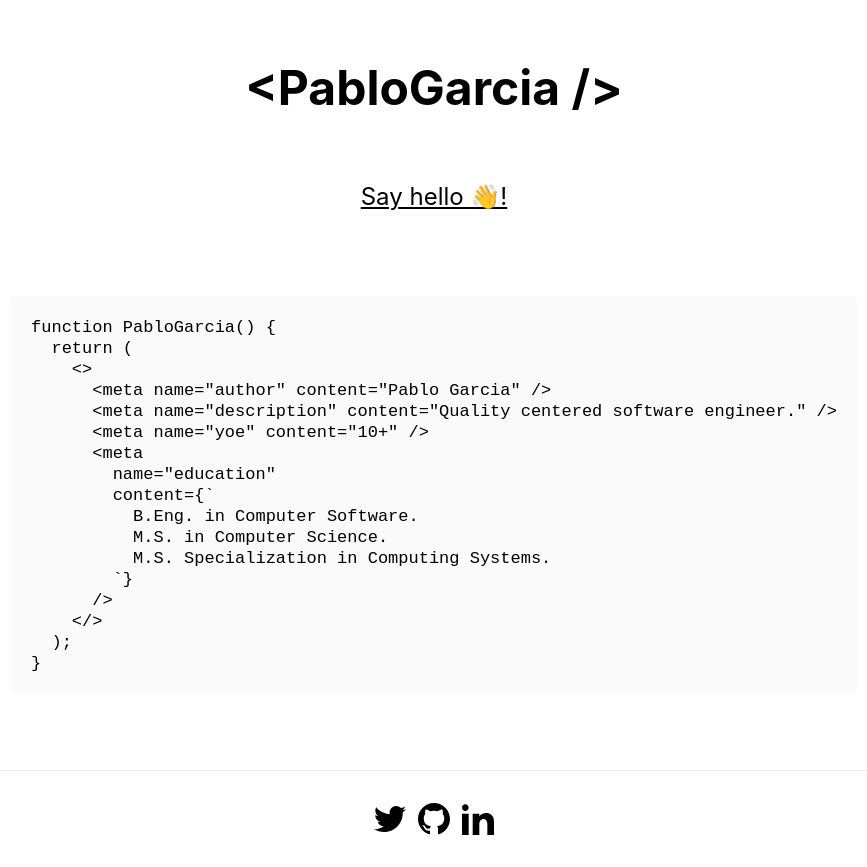
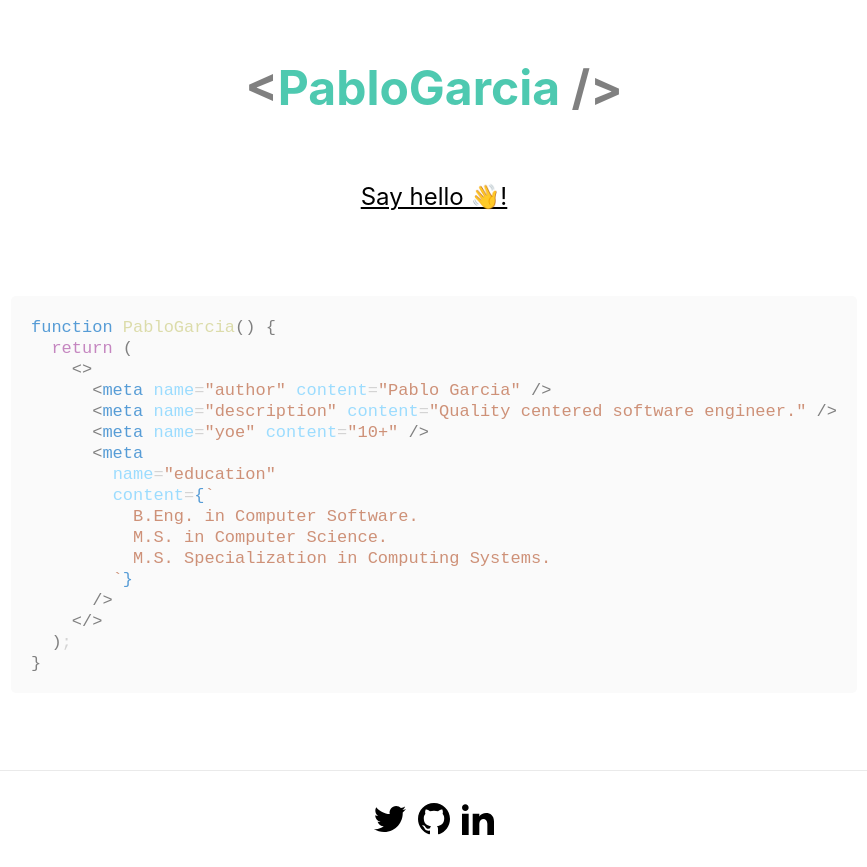
Before and after one commit to pgarciacamou/pgarciacamou-website, a Next.js app: page / in a window 1280 px wide. Shown: the whole page, without its empty margins (206-1073 px from the left). Built offline with nearby package versions, Linux system fonts and the light colour scheme.

Commit message:
feat: add theme color

```diff
--- a/app/home/home.tsx
+++ b/app/home/home.tsx
@@ -23,10 +23,13 @@ function PabloGarcia() {
 export default function Home() {
   return (
     <div className={styles.container}>
+      {/* <PabloGarcia /> */}
       <main className={styles.main}>
         <div className={styles.spacer} />
         <h1 className={styles.title} aria-label="Pablo Garcia">
-          {"<PabloGarcia />"}
+          <span style={{ color: "#808080" }}>{"<"}</span>
+          <span style={{ color: "#4EC9B0" }}>{"PabloGarcia "}</span>
+          <span style={{ color: "#808080" }}>{"/>"}</span>
         </h1>
         <p className={styles.description}>
           <a
@@ -38,7 +41,67 @@ export default function Home() {
           </a>
         </p>
         <pre className={[styles.code].join(" ")}>
-          <code>{descriptionCode.trim()}</code>
+          <code style={{ color: "#808080" }}>
+            <span style={{ color: "#569CD6" }}>function</span>{" "}
+            <span style={{ color: "#DCDCAA" }}>PabloGarcia</span>
+            <span>{"() {\n  "}</span>
+            <span style={{ color: "#C586C0" }}>return </span>
+            <span>{"(\n    <>"}</span>
+            <span>{"\n      <"}</span>
+            <span style={{ color: "#569CD6" }}>meta </span>
+            <span style={{ color: "#9CDCFE" }}>name</span>
+            <span style={{ color: "#D4D4D4" }}>=</span>
+            <span style={{ color: "#CE9178" }}>"author" </span>
+            <span style={{ color: "#9CDCFE" }}>content</span>
+            <span style={{ color: "#D4D4D4" }}>=</span>
+            <span style={{ color: "#CE9178" }}>"Pablo Garcia"</span>
+            <span>{" />"}</span>
+            <span>{"\n      <"}</span>
+            <span style={{ color: "#569CD6" }}>meta </span>
+            <span style={{ color: "#9CDCFE" }}>name</span>
+            <span style={{ color: "#D4D4D4" }}>=</span>
+            <span style={{ color: "#CE9178" }}>"description" </span>
+            <span style={{ color: "#9CDCFE" }}>content</span>
+            <span style={{ color: "#D4D4D4" }}>=</span>
+            <span style={{ color: "#CE9178" }}>
+              "Quality centered software engineer."
+            </span>
+            <span>{" />"}</span>
+            <span>{"\n      <"}</span>
+            <span style={{ color: "#569CD6" }}>meta </span>
+            <span style={{ color: "#9CDCFE" }}>name</span>
+            <span style={{ color: "#D4D4D4" }}>=</span>
+            <span style={{ color: "#CE9178" }}>"yoe" </span>
+            <span style={{ color: "#9CDCFE" }}>content</span>
+            <span style={{ color: "#D4D4D4" }}>=</span>
+            <span style={{ color: "#CE9178" }}>
+              "{new Date().getFullYear() - 2012}+"
+            </span>
+            <span>{" />"}</span>
+            <span>{"\n      <"}</span>
+            <span style={{ color: "#569CD6" }}>meta</span>
+            <span>{"\n        "}</span>
+            <span style={{ color: "#9CDCFE" }}>name</span>
+            <span style={{ color: "#D4D4D4" }}>=</span>
+            <span style={{ color: "#CE9178" }}>"education" </span>
+            <span>{"\n        "}</span>
+            <span style={{ color: "#9CDCFE" }}>content</span>
+            <span style={{ color: "#D4D4D4" }}>=</span>
+            <span style={{ color: "#569CD6" }}>{"{"}</span>
+            <span style={{ color: "#CE9178" }}>
+              {"`"}
+              {"\n          B.Eng. in Computer Software."}
+              {"\n          M.S. in Computer Science."}
+              {"\n          M.S. Specialization in Computing Systems."}
+              {"\n        `"}
+            </span>
+            <span style={{ color: "#569CD6" }}>{"}"}</span>
+            <span>{"\n      />"}</span>
+            <span>{"\n    </>"}</span>
+            <span>{"\n  )"}</span>
+            <span style={{ color: "#D4D4D4" }}>;</span>
+            <span>{"\n}"}</span>
+          </code>
         </pre>
       </main>
 
```
